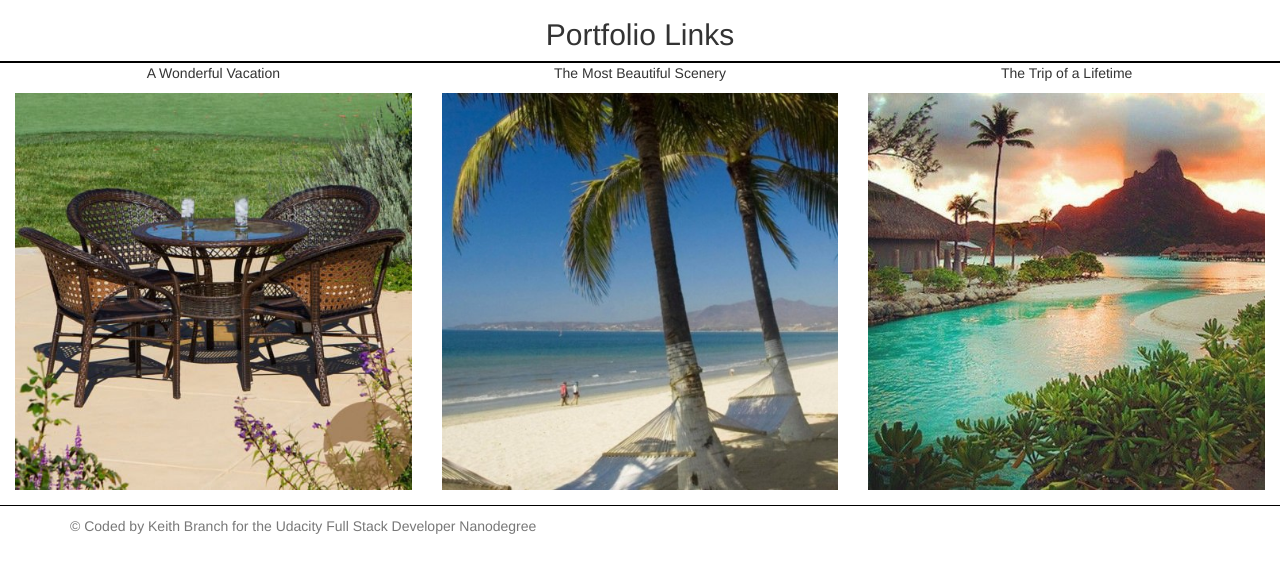
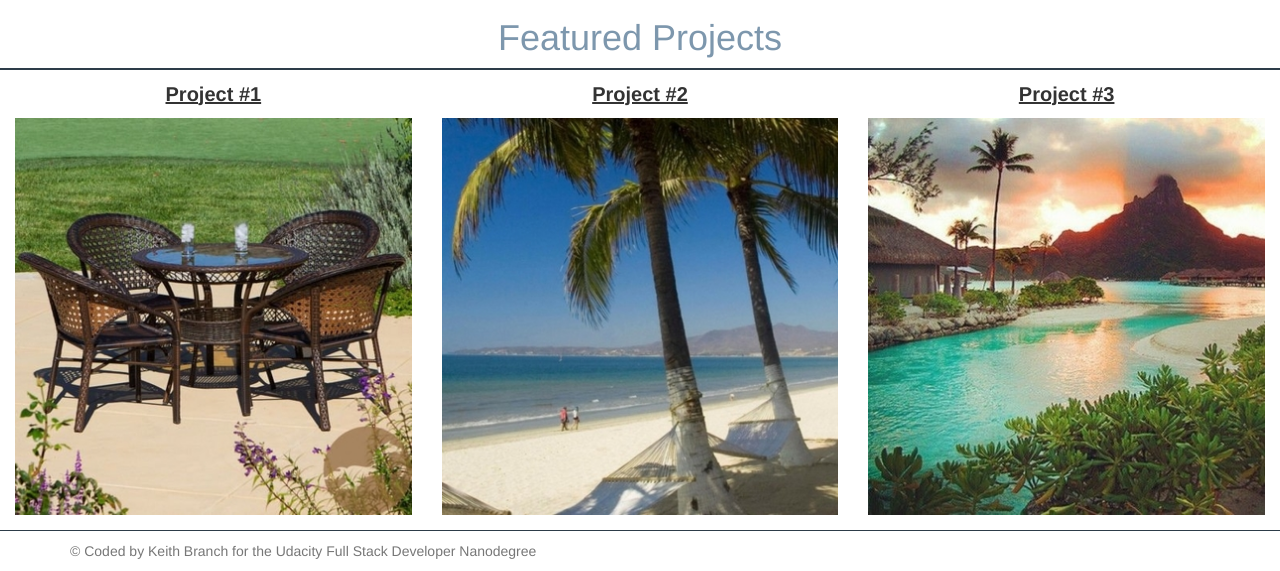
Before and after one commit to kjbranch77/Portfolio_Project, a plain HTML site: page index.html in a window 1280 px wide. Shown: the part 644-1215 px from the top of the page. Before the commit the page ends 1190 px from the top, so only its background shows below. Drawn offline with nearby package versions, Linux system fonts and the light colour scheme.

Commit message:
Add links to project pics and css styles

```diff
--- a/css/main.css
+++ b/css/main.css
@@ -11,7 +11,8 @@
 }
 
 .portfolio-header {
-    border-bottom: 1px solid black;
+    border-bottom: 1px solid #2d3c49;
+    color: #7d97ad;
 }
 
 .img-center {
@@ -21,5 +22,12 @@
 .footer {
     margin-top: 15px;
     padding-top: 10px;
-    border-top: 1px solid black;
+    border-top: 1px solid #2d3c49;
 }
+
+.project-title {
+    margin-top: 10px;
+    font-weight: bold;
+    text-decoration: underline;
+    font-size: 20px;
+}
--- a/index.html
+++ b/index.html
@@ -47,7 +47,7 @@
     <div class="container-fluid">
         <div class="row portfolio-header">
             <div class="col-md-12 text-center portfolio-header">
-                <h2>Portfolio Links</h2>
+                <h1>Featured Projects</h1>
             </div>
 
         </div>
@@ -57,16 +57,16 @@
     <div class="container-fluid bg-3 text-center">
         <div class="row">
             <div class="col-md-4">
-                <p>A Wonderful Vacation</p>
-                <img class="img-responsive img-center portfolio-image" src="img/profile_1.jpg" alt="Table and chairs on a patio">
+                <p class="project-title">Project #1</p>
+                <a href="#"><img class="img-responsive img-center portfolio-image" src="img/profile_1.png" alt="Table and chairs on a patio"></a>
             </div>
             <div class="col-md-4">
-                <p>The Most Beautiful Scenery</p>
-                <img class="img-responsive img-center portfolio-image" src="img/profile_2.jpg" alt="Beach front view with hammock">
+                <p class="project-title">Project #2</p>
+                <a href="#"><img class="img-responsive img-center portfolio-image" src="img/profile_2.png" alt="Beach front view with hammock"></a>
             </div>
             <div class="col-md-4">
-                <p>The Trip of a Lifetime</p>
-                <img class="img-responsive img-center portfolio-image" src="img/profile_3.jpg" alt="Dusk view of an island mountain">
+                <p class="project-title">Project #3</p>
+                <a href="#"><img class="img-responsive img-center portfolio-image" src="img/profile_3.png" alt="Dusk view of an island mountain"></a>
             </div>
         </div>
     </div>
```
Also changed, not shown: img/main_img_1166_777.png, img/main_img_600_441.png, img/main_img_855_570.png, img/profile_1.jpg (deleted), img/profile_1.png (added), img/profile_1_300_178.png (deleted), img/profile_2.jpg (deleted), img/profile_2.png (added), img/profile_2_300_178.png (deleted), img/profile_3.jpg (deleted), img/profile_3.png (added), img/profile_3_300_178.png (deleted).
